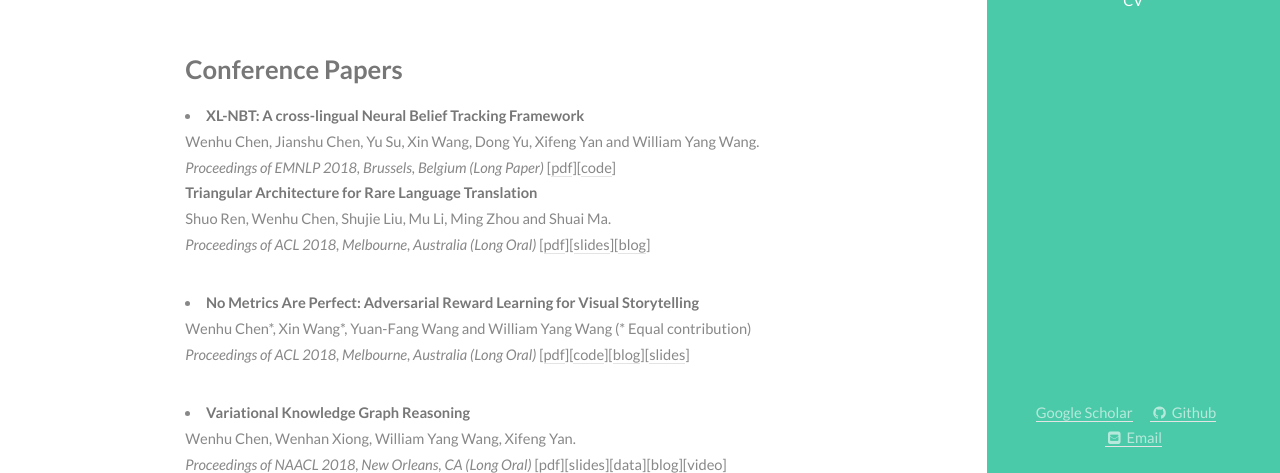
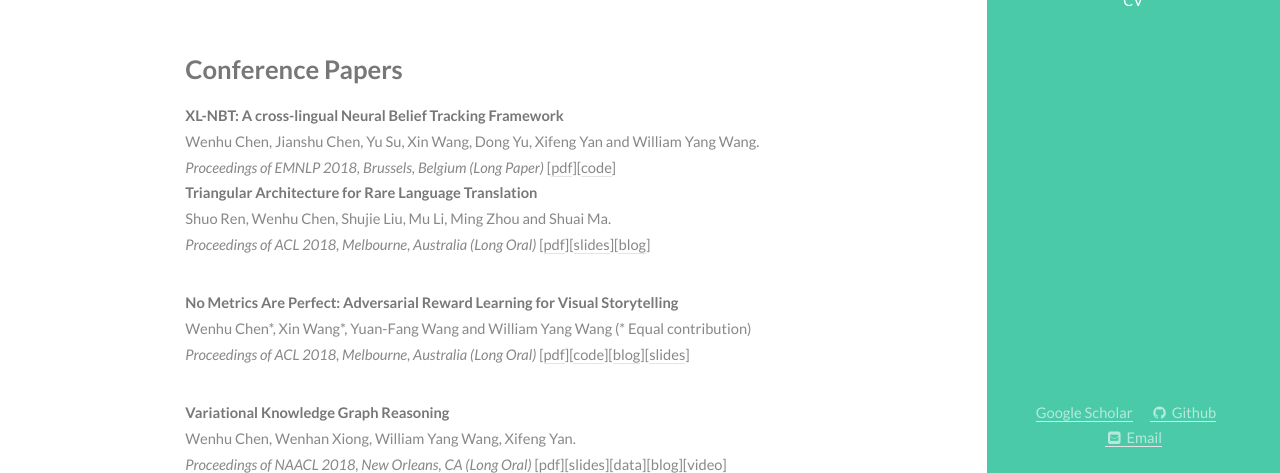
Before and after one commit to wenhuchen/wenhuchen.github.io, a Jekyll site: the page built from index.html, in a window 1280 px wide and 900 px high. Shown: the part 427-900 px from the top of the window. Built offline with Jekyll 4.4.1, drawn with Linux system fonts in a browser that asks for light colours.

Commit message:
Update index.html

```diff
--- a/index.html
+++ b/index.html
@@ -27,7 +27,7 @@ th,td {
     <section id="two">
         <div class="container">
         <h3>Conference Papers</h3>
-<li><strong> XL-NBT: A cross-lingual Neural Belief Tracking Framework  <a span style="color: #009900;"></a></strong><br>
+<strong> XL-NBT: A cross-lingual Neural Belief Tracking Framework  <a span style="color: #009900;"></a></strong><br>
         Wenhu Chen, Jianshu Chen, Yu Su, Xin Wang, Dong Yu, Xifeng Yan and William Yang Wang.<br>
         <em>Proceedings of EMNLP 2018, Brussels, Belgium (Long Paper)</em> [<a href="https://arxiv.org/abs/1808.06244">pdf</a>][<a href="https://github.com/wenhuchen/Cross-Lingual-NBT">code</a>]
 <p>
@@ -35,40 +35,40 @@ th,td {
 		Shuo Ren, Wenhu Chen, Shujie Liu, Mu Li, Ming Zhou and Shuai Ma.<br>
 		<em>Proceedings of ACL 2018, Melbourne, Australia (Long Oral)</em> [<a href="https://arxiv.org/abs/1805.04813">pdf</a>][<a href="images/TA-NMT.pptx">slides</a>][<a href="https://www.msra.cn/zh-cn/news/features/acl-2018-ta-nmt">blog</a>]
 <p>
-  <li><strong> No Metrics Are Perfect: Adversarial Reward Learning for Visual Storytelling<a span style="color: #009900;"></a></strong><br>
+<strong> No Metrics Are Perfect: Adversarial Reward Learning for Visual Storytelling<a span style="color: #009900;"></a></strong><br>
 		Wenhu Chen*, Xin Wang*, Yuan-Fang Wang and William Yang Wang (* Equal contribution)<br>
 		<em>Proceedings of ACL 2018, Melbourne, Australia (Long Oral)</em> [<a href="https://arxiv.org/abs/1804.09160">pdf</a>][<a href="https://github.com/littlekobe/AREL">code</a>][<a href="https://www.leiphone.com/news/201804/b8Nq00SkvuBTrkaq.html">blog</a>][<a href="images/308_Poster.pdf">slides</a>]
 <p>
-  <li><strong> Variational Knowledge Graph Reasoning <a span style="color: #009900;"></a></strong><br>
+<strong> Variational Knowledge Graph Reasoning <a span style="color: #009900;"></a></strong><br>
         Wenhu Chen, Wenhan Xiong, William Yang Wang, Xifeng Yan.<br>
         <em>Proceedings of NAACL 2018, New Orleans, CA (Long Oral) </em> [<a href="https://arxiv.org/abs/1803.06581">pdf</a>][<a href="images/naacl2018.pptx">slides</a>][<a href="https://github.com/wenhuchen/KB-Reasoning-Data">data</a>][<a href="http://tech.ifeng.com/a/20180328/44921977_0.shtml">blog</a>][<a href="https://vimeo.com/277673049">video</a>]
 <p>
-  <li><strong> Generative Bridging Network in Neural Sequence Prediction <a span style="color: #009900;"></a></strong><br>
+<strong> Generative Bridging Network in Neural Sequence Prediction <a span style="color: #009900;"></a></strong><br>
         Wenhu Chen, Guanlin Li, Shuo Ren, Shujie Liu, Zhirui Zhang, Mu Li, Ming Zhou.<br>
         <em>Proceedings of NAACL 2018, New Orleans, CA (Long Poster) </em> [<a href="https://arxiv.org/abs/1706.09152">pdf</a>][<a href="images/naacl_poster_GBN.pdf">poster</a>]
 <p>
-  <li><strong> Video Captioning via Hierarchical Reinforcement Learning  <a span style="color: #009900;"></a></strong><br>
+<strong> Video Captioning via Hierarchical Reinforcement Learning  <a span style="color: #009900;"></a></strong><br>
         Xin Wang, Wenhu Chen, Jiawei Wu, Yuan-fang Wang, William Yang Wang.<br>
         <em>Proceedings of CVPR 2018, Salt Lake City, UTAH (Poster)</em> [<a href="https://arxiv.org/pdf/1711.11135.pdf">pdf</a>][<a href="https://cloud.tencent.com/developer/article/1092810">blog</a>]
 <p>
-  <li><strong> Guided alignment training for topic-aware neural machine translation <a span style="color: #009900;"></a></strong><br>
+<strong> Guided alignment training for topic-aware neural machine translation <a span style="color: #009900;"></a></strong><br>
         Wenhu Chen, Evgeny Matusov, Shahram Khadivi, JT Peter.<br>
         <em>Proceedings of AMTA 2016, Austin, TX (Long Poster) </em> [<a href="https://arxiv.org/pdf/1607.01628.pdf">pdf</a>][<a href="https://github.com/harvardnlp/seq2seq-attn">openNMT</a>]
 <p>
-    <li><strong> Facial Emotion Recognition Using PHOG and a Hierarchical Expression Model <a span style="color: #009900;"></a></strong><br>
+<strong> Facial Emotion Recognition Using PHOG and a Hierarchical Expression Model <a span style="color: #009900;"></a></strong><br>
         Zhao Zhong, Gang Shen, Wenhu Chen.<br>
         <em>Proceedings of INCos 2013, XI`AN, CHINA </em> [<a href="http://ucelinks.cdlib.org:8888/sfx_local?sid=google&auinit=Z&aulast=Zhong&atitle=Facial+Emotion+Recognition+Using+PHOG+and+a+Hierarchical+Expression+Model&id=doi:10.1109/INCoS.2013.143">pdf</a>]
         <p>
         <h3>Preprints, Workshops and Patents</h3>
-         <li><strong> A Joint Framework for Path Finding and Path Reasoning <a span style="color: #009900;"></a></strong><br>
+<strong> A Joint Framework for Path Finding and Path Reasoning <a span style="color: #009900;"></a></strong><br>
         Wenhu Chen, William Yang Wang, Xifeng Yan.<br>
         <em>KBCOM Workshop of WSDM 2018, Los Angeles, CA </em> [<a href="http://kbcom.org/papers/KBCOM_2018_paper_17.pdf">pdf</a>]
 		<p>
-		  <li><strong> A Semi-supervised Framework for Image Captioning <a span style="color: #009900;"></a></strong><br>
+<strong> A Semi-supervised Framework for Image Captioning <a span style="color: #009900;"></a></strong><br>
         Wenhu Chen, Aurelien Lucchi, Thomas Hofmann.<br>
         <em>CoRR, 2017</em> [<a href="https://arxiv.org/pdf/1611.05321.pdf">pdf</a>][<a href="https://github.com/wenhuchen/ETHZ-Bootstrapped-Captioning">code</a>]
 		<p>
-		<li><strong> Using meta-information in neural machine translation <a span style="color: #009900;"></a></strong><br>
+<strong> Using meta-information in neural machine translation <a span style="color: #009900;"></a></strong><br>
 		        Evgeny Matusov, Wenhu Chen, Shahram Khadivi.<br>
 		<em>US Patent, 2017 </em> [<a href="https://patents.google.com/patent/US20170323203A1/en">pdf</a>]
         </div>
```
